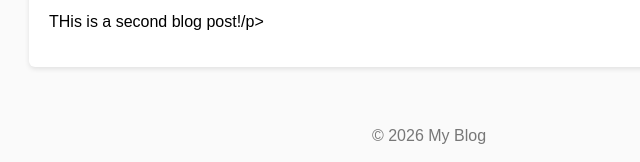
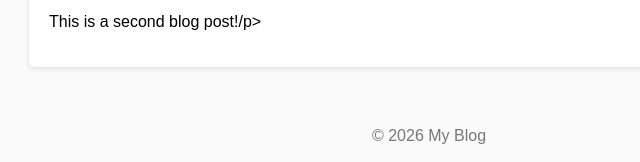
Before and after one commit to TGScotGov/web, a plain HTML site: page index.html in a window 1280 px wide. Shown: the part 1099-1261 px from the top of the page, 211-851 px from the left. Drawn offline with Linux system fonts and the light colour scheme.

Commit message:
Second Blog Post, corrected typos!

```diff
--- a/index.html
+++ b/index.html
@@ -81,7 +81,7 @@
             <h2>My Second Blog Post</h2>
             <p class="date">April 14, 2026</p>
             <img src="images/Thumb.jpg" alt="My photo" style="max-width:60%; border-radius:6px; display:block; margin:0 auto;">
-            <p>THis is a second blog post!/p>
+            <p>This is a second blog post!/p>
         </div>
 
     </div>
```
